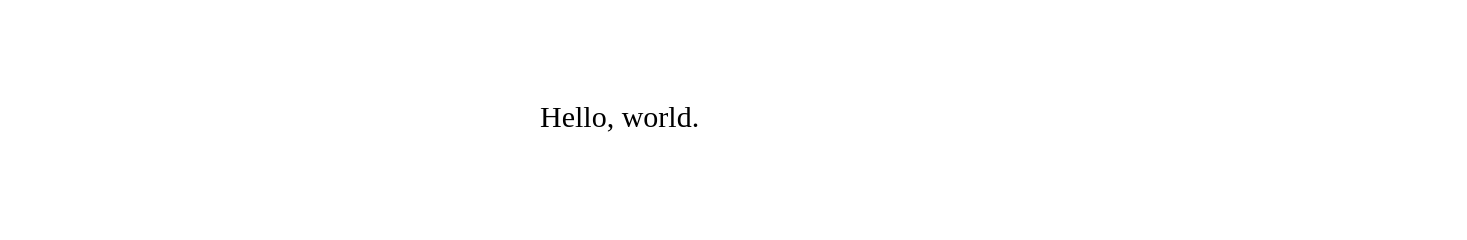
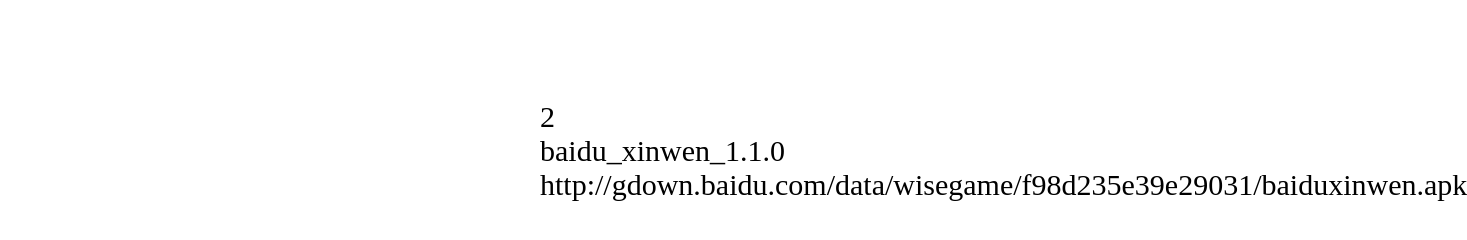
Before and after one commit to XiuliLiu/ximmerse.github.com, a plain HTML site: page index.html in a window 1280 px wide. Shown: the whole page, 1467 px wide, since content can reach past the window. Drawn offline with Linux system fonts and the light colour scheme.

Commit message:
Update index.html

```diff
--- a/index.html
+++ b/index.html
@@ -14,7 +14,11 @@
 </head>
 <body>
 <div class="theme">
-  Hello, world.
+ <update>
+    <version>2</version>
+    <name>baidu_xinwen_1.1.0</name>
+    <url>http://gdown.baidu.com/data/wisegame/f98d235e39e29031/baiduxinwen.apk</url>
+</update>
 </div>
 
 </body>
```
